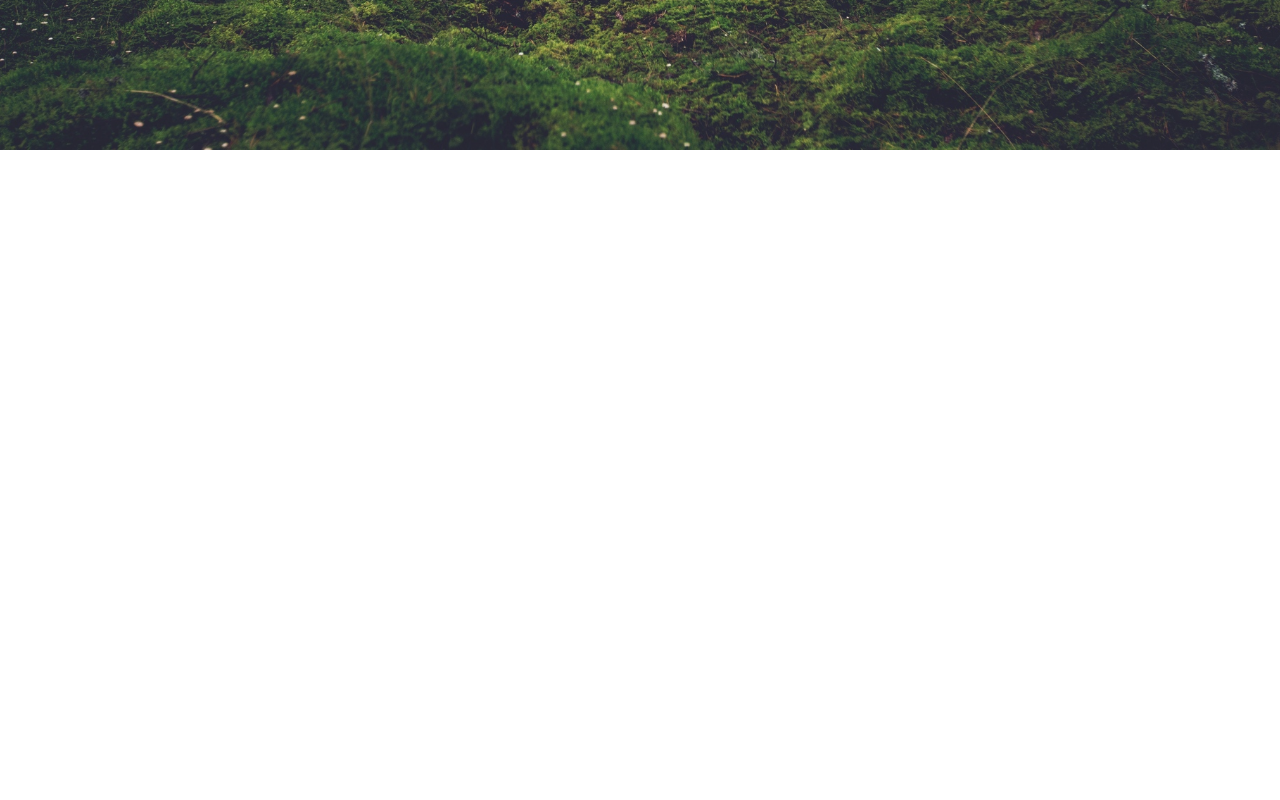
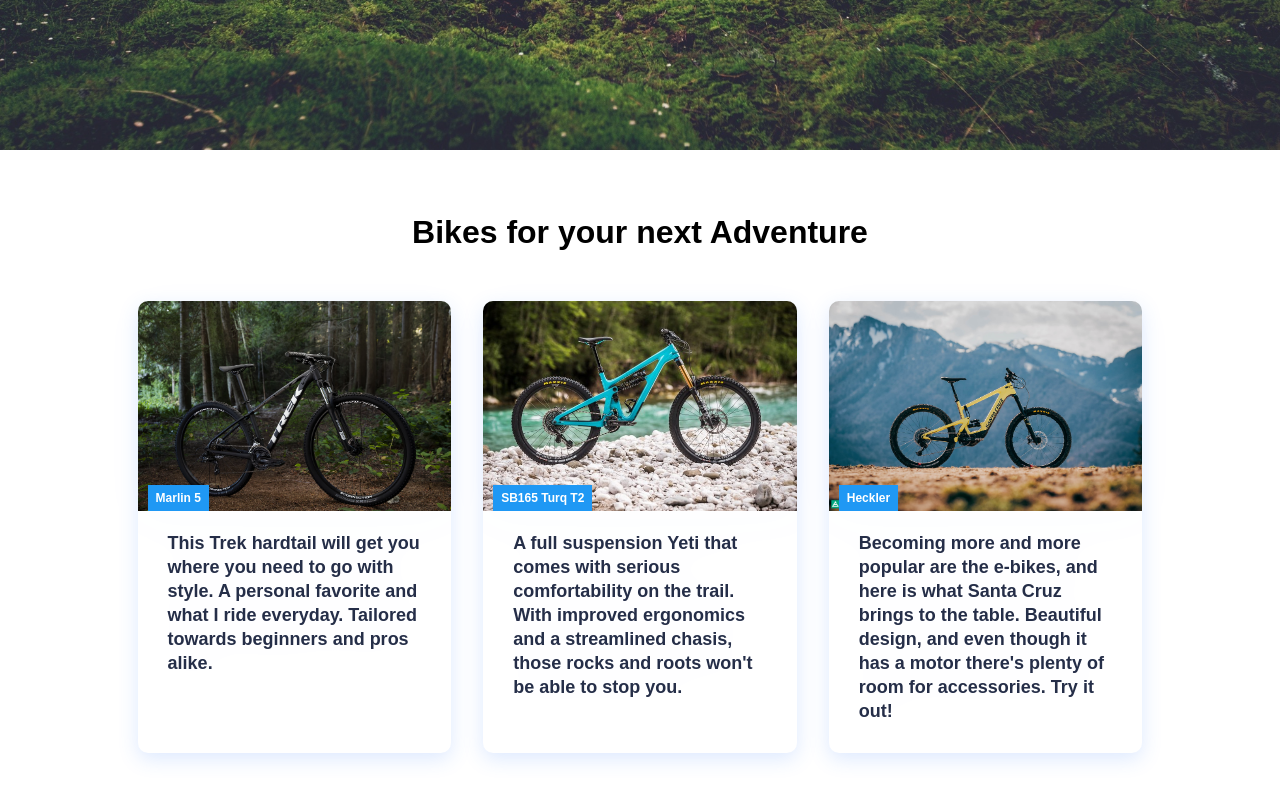
Before and after one commit to nosaile/MTBX, a React (Create React App) app: page / in a window 1280 px wide. Shown: the part 690-1490 px from the top of the page. Before the commit the page ends 840 px from the top, so only its background shows below. Built offline with nearby package versions, Linux system fonts and the light colour scheme.

Commit message:
added cards, bikes, descriptions

```diff
--- /dev/null
+++ b/src/components/CardItem.js
@@ -0,0 +1,23 @@
+import React from 'react';
+import {Link} from 'react-router-dom';
+import './Cards.css';
+
+
+function CardItem(props) {
+    return (
+
+<li className="cards__item">
+    <Link className="cards__item__link" to={props.path}>
+    <figure className="cards__item__pic-wrap" data-category={props.label}>
+        <img src={props.src} alt="Trek Marlin 5 Mountain Bike" className="cards__item__img" />
+    </figure>
+    <div className="cards__item__info">
+        <h5 className="cards__item__text">{props.text}</h5>
+    </div>
+    </Link>
+</li>
+
+    )
+}
+
+export default CardItem
--- /dev/null
+++ b/src/components/Cards.css
@@ -0,0 +1,118 @@
+.cards {
+    padding: 4rem;
+    background: #fff;
+  }
+
+  h1 {
+    text-align: center;
+  }
+
+  .cards__container {
+    display: flex;
+    flex-flow: column;
+    align-items: center;
+    max-width: 1120px;
+    width: 90%;
+    margin: 0 auto;
+  }
+
+  .cards__wrapper {
+    position: relative;
+    margin: 50px 0 45px;
+  }
+
+  .cards__items {
+    margin-bottom: 24px;
+  }
+
+  .cards__item {
+    display: flex;
+    flex: 1;
+    margin: 0 1rem;
+    border-radius: 10px;
+  }
+
+  .cards__item__link {
+    display: flex;
+    flex-flow: column;
+    width: 100%;
+    box-shadow: 0 6px 20px rgba(56, 125, 255, 0.17);
+    -webkit-filter: drop-shadow(0 6px 20px rgba(56, 125, 255, 0.017));
+    filter: drop-shadow(0 6px 20px rgba(56, 125, 255, 0.017));
+    border-radius: 10px;
+    overflow: hidden;
+    text-decoration: none;
+  }
+
+  .cards__item__pic-wrap {
+    position: relative;
+    width: 100%;
+    padding-top: 67%;
+    overflow: hidden;
+  }
+
+  .fade-img {
+    animation-name: fade-img;
+    animation-duration: 2s;
+  }
+
+  .cards__item__pic-wrap::after {
+    content: attr(data-category);
+    position: absolute;
+    bottom: 0;
+    margin-left: 10px;
+    padding: 6px 8px;
+    max-width: calc((100%) - 60px);
+    font-size: 12px;
+    font-weight: 700;
+    color: #fff;
+    background-color: #1f98f4;
+    box-sizing: border-box;
+  }
+
+  .cards__item__img {
+    position: absolute;
+    top: 0;
+    right: 0;
+    bottom: 0;
+    left: 0;
+    display: block;
+    width: 100%;
+    max-width: 100%;
+    height: 100%;
+    max-height: 100%;
+    object-fit: cover;
+    transition: all 0.2s linear;
+  }
+
+  .cards__item__img:hover {
+    transform: scale(1.1);
+  }
+
+  .cards__item__info {
+    padding: 20px 30px 30px;
+  }
+
+  .cards__item__text {
+    color: #252e48;
+    font-size: 18px;
+    line-height: 24px;
+  }
+
+  @media only screen and (min-width: 1200px) {
+    .content__blog__container {
+      width: 84%;
+    }
+  }
+
+  @media only screen and (min-width: 1024px) {
+    .cards__items {
+      display: flex;
+    }
+  }
+
+  @media only screen and (max-width: 1024px) {
+    .cards__item {
+      margin-bottom: 2rem;
+    }
+  }
--- /dev/null
+++ b/src/components/Cards.js
@@ -0,0 +1,40 @@
+import React from 'react'
+import CardItem from './CardItem'
+import './Cards.css'
+
+function Cards() {
+    return (
+        <div className="cards">
+            <h1>Bikes for your next Adventure</h1>
+            <div className="cards__container">
+                <div className="cards__wrapper">
+                    <ul className="cards__items">
+                        <CardItem
+                            src="../../assets/marlin5.png"
+                            text="This Trek hardtail will get you where you need to go with style.
+                             A personal favorite and what I ride everyday. Tailored towards beginners and pros alike."
+                            label="Marlin 5"
+                            path="/bikes"
+                        />
+                        <CardItem
+                            src="../../assets/Yeti-SB165.jpeg"
+                            text="A full suspension Yeti that comes with serious comfortability on the trail.
+                            With improved ergonomics and a streamlined chasis, those rocks and roots won't be able to stop you."
+                            label="SB165 Turq T2"
+                            path="/bikes"
+                        />
+                        <CardItem
+                            src="../../assets/heckler.jpeg"
+                            text="Becoming more and more popular are the e-bikes, and here is what Santa Cruz brings to the table.
+                             Beautiful design, and even though it has a motor there's plenty of room for accessories. Try it out!"
+                            label="Heckler"
+                            path="/bikes"
+                        />
+                    </ul>
+                </div>
+            </div>
+        </div>
+    )
+}
+
+export default Cards
--- a/src/components/Navbar.js
+++ b/src/components/Navbar.js
@@ -39,13 +39,13 @@
                             </Link>
                         </li>
                         <li className="nav-item">
-                            <Link to="/maps" className='nav-links' onClick={closeMobileMenu}>
-                                Maps
+                            <Link to="/bikes" className='nav-links' onClick={closeMobileMenu}>
+                                Bikes
                             </Link>
                         </li>
                         <li className="nav-item">
-                            <Link to="/custom-trails" className='nav-links' onClick={closeMobileMenu}>
-                                Custom Trails
+                            <Link to="/trails" className='nav-links' onClick={closeMobileMenu}>
+                                Trails
                             </Link>
                         </li>
                         <li className="nav-item">
--- a/src/components/pages/Home.js
+++ b/src/components/pages/Home.js
@@ -1,5 +1,6 @@
 import React from 'react';
 import '../../App.css';
+import Cards from '../Cards';
 import HeroSection from '../HeroSection';
 
 
@@ -7,6 +8,7 @@
     return (
         <>
         <HeroSection />
+        <Cards />
         </>
     )
 }
```
Also changed, not shown: public/assets/Yeti-SB165.jpeg (added), public/assets/heckler.jpeg (added).
